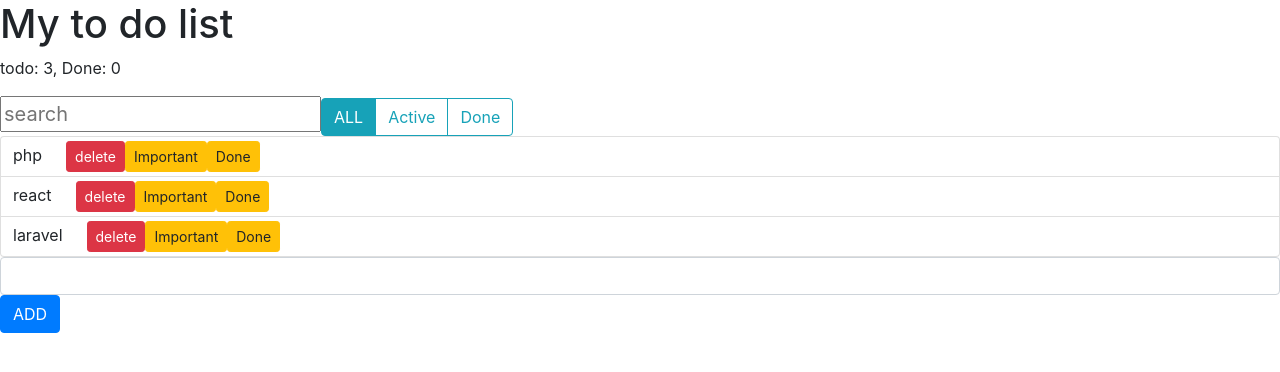
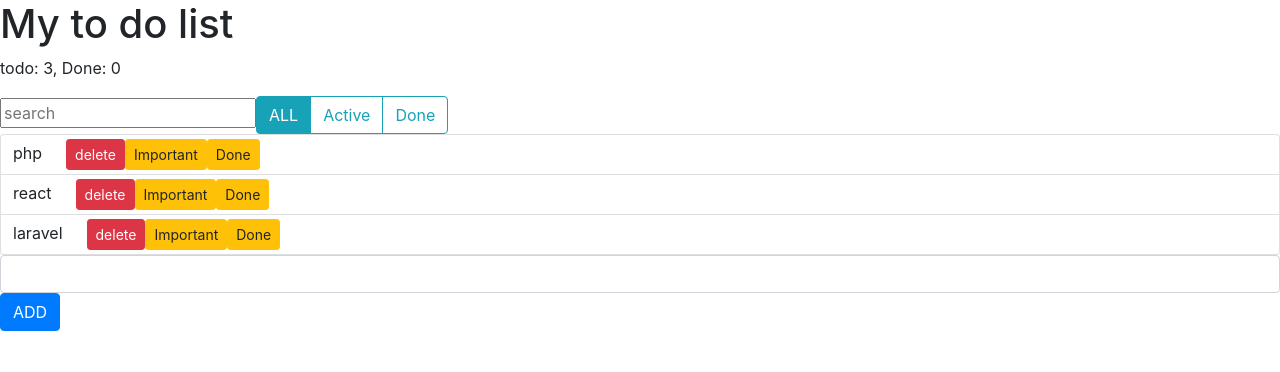
Before and after one commit to arborin/feedback_react_app, a React (Create React App) app: page / in a window 1280 px wide. Shown: the top 372 px of the page. Built offline with nearby package versions, Linux system fonts and the light colour scheme.

Commit message:
[DONE] module 5 todo app

```diff
--- a/src/App.js
+++ b/src/App.js
@@ -64,13 +64,17 @@ class App extends React.Component {
   }
 
   search = (items, term) => {
-    if (term.length == 0) {
+    console.log(term)
+    console.log(term.trim().length)
+    if (term.trim().length == 0) {
       return items
     }
 
-    // let newData = items.filter((el) => { el.label.indexOf(term) > -1 });
+    console.log(term);
 
-    // return newData
+    let newData = items.filter((el) => el.label.indexOf(term) > -1);
+
+    return newData
   }
 
   toggleProperty = (arr, id, propName) => {
@@ -78,20 +82,29 @@ class App extends React.Component {
     return newData
   }
 
+  onSearchChange = (search) => {
+    this.setState({ term: search })
+  }
+
+
   render() {
     const { todoData, term } = this.state
     console.log(todoData)
 
-    const fisibleItems = this.search(todoData, term);
+    const visibleItems = this.search(todoData, term);
+
+
+
 
     const doneCount = this.state.todoData.filter((el) => !el.done).length
     const todoCount = this.state.todoData.length - doneCount
+
     return (
       <>
         <AppHeader todo={doneCount} done={todoCount} />
-        <SearchPanel />
+        <SearchPanel onSearchChange={this.onSearchChange} />
         <ItemStatusFilter />
-        <TodoList todos={todoData}
+        <TodoList todos={visibleItems}
           onDeleted={this.deleteItem}
           onToggleImportant={this.onToggleImportant}
           onToggleDone={this.onToggleDone}
--- a/src/components/search-panel/search-panel.jsx
+++ b/src/components/search-panel/search-panel.jsx
@@ -1,8 +1,33 @@
-const SearchPanel = () => {
-    const serachStyle = {
-        fontSize: '20px'
+import React from "react"
+
+class SearchPanel extends React.Component {
+
+
+    state = {
+        search: ''
     }
-    return <input placeholder="search" style={serachStyle} />
+    // const {onSearchChange} = this.props
+
+
+    dataSearch = (e) => {
+        this.setState({ search: e.target.value })
+
+
+        this.props.onSearchChange(this.state.search)
+        console.log("SEARCH: " + this.state.search)
+
+    }
+
+    render() {
+
+
+
+        return (<input placeholder="search"
+            onChange={this.dataSearch} value={this.state.search} />
+        )
+    }
+
+
 }
 
 export default SearchPanel;
```
